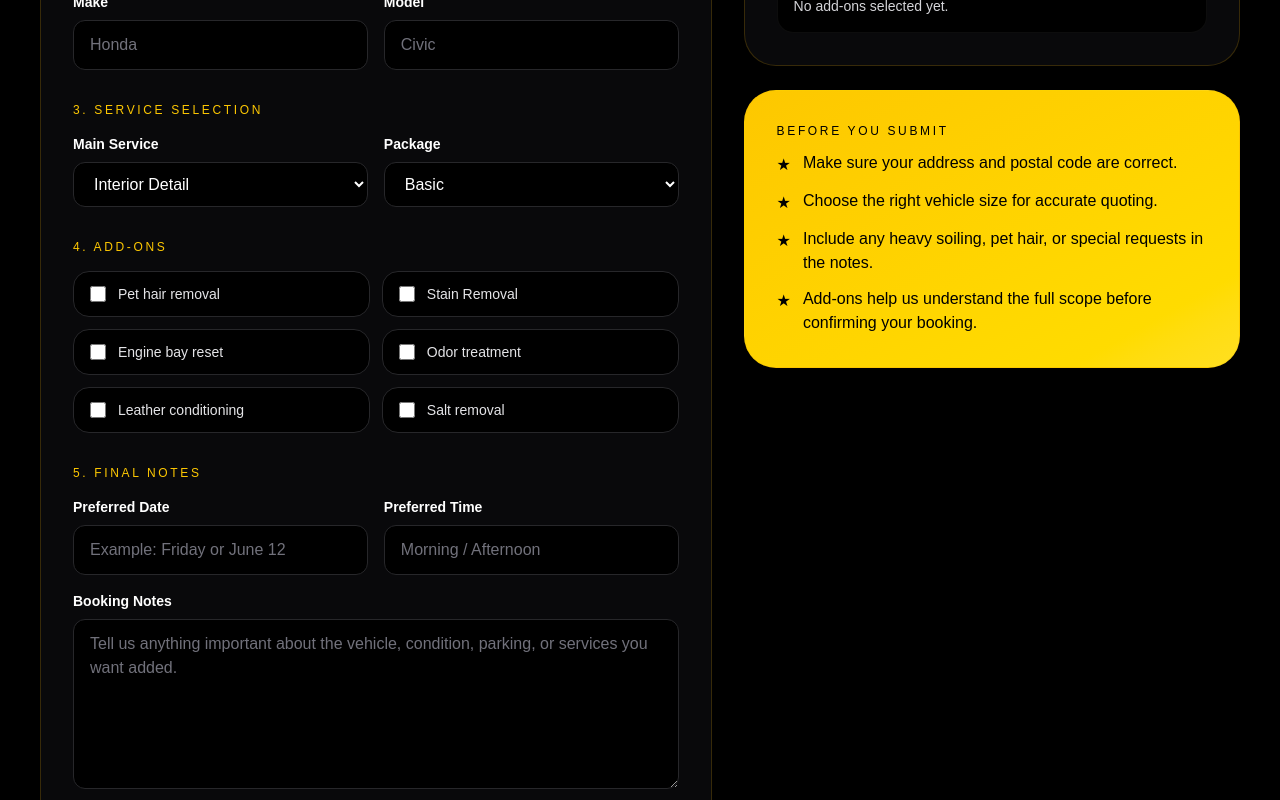
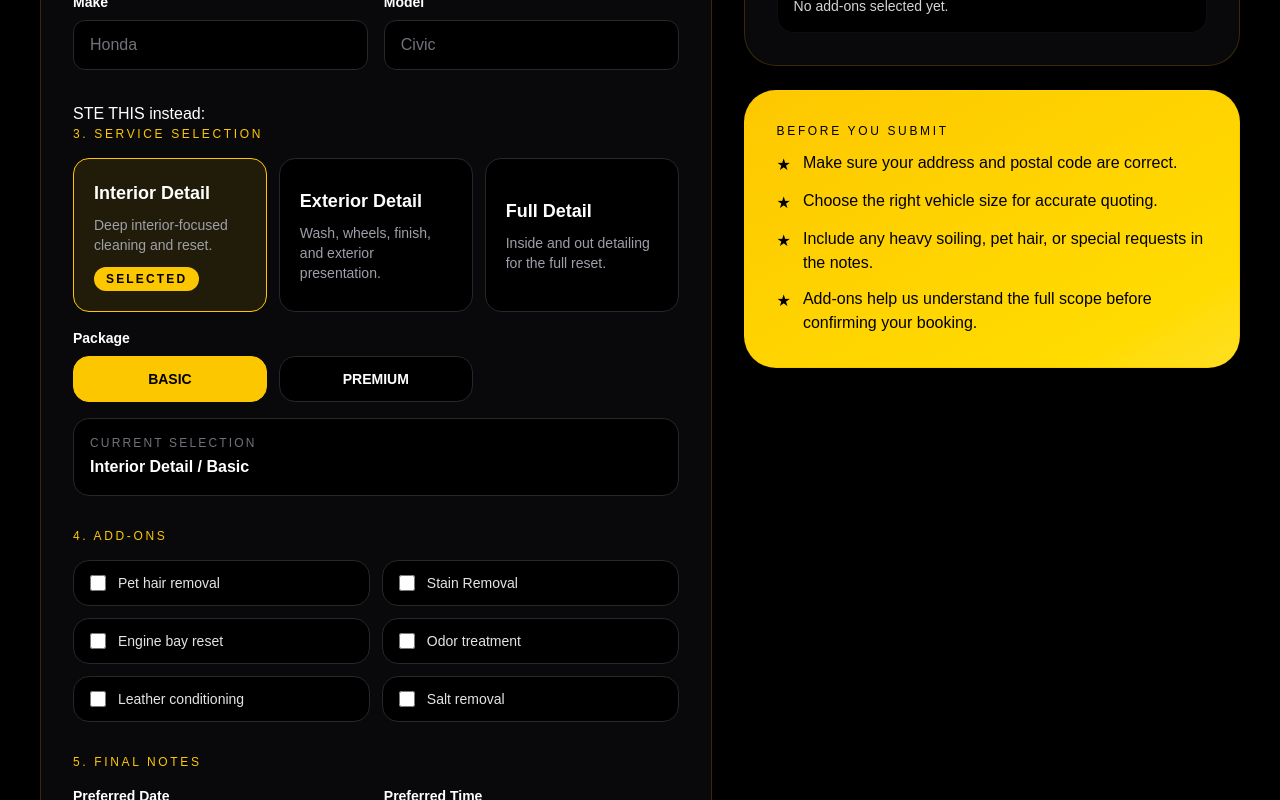
Before and after one commit to detailedbyrs/rs-detailing-site, a Next.js app: page /book in a window 1280 px wide. Shown: the part 920-1720 px from the top of the page. Built offline with nearby package versions, Linux system fonts and the light colour scheme.

Commit message:
Upgraded service selection UI

```diff
--- a/app/book/page.js
+++ b/app/book/page.js
@@ -175,33 +175,71 @@ export default function BookingPage() {
                 </div>
               </div>
 
+              STE THIS instead:
 <div>
   <p className="mb-4 text-xs uppercase tracking-[0.22em] text-yellow-400">3. Service Selection</p>
-                <div className="grid gap-4 md:grid-cols-2">
-                  <div>
-                    <FieldLabel>Main Service</FieldLabel>
-                    <Select
-                      name="service"
-                      value={service}
-                      onChange={(e) => handleServiceChange(e.target.value)}
+
+  <div className="grid gap-3 md:grid-cols-3">
+    {Object.keys(services).map((item) => {
+      const active = service === item;
+      return (
+        <button
+          key={item}
+          type="button"
+          onClick={() => handleServiceChange(item)}
+          className={`rounded-2xl border p-5 text-left transition ${
+            active
+              ? "border-yellow-400 bg-yellow-400/10"
+              : "border-zinc-800 bg-black hover:border-yellow-500/30"
+          }`}
         >
-                      {Object.keys(services).map((item) => (
-                        <option key={item} value={item}>{item}</option>
-                      ))}
-                    </Select>
+          <p className="text-lg font-bold text-white">{item}</p>
+          <p className="mt-2 text-sm text-zinc-400">
+            {item === "Interior Detail" && "Deep interior-focused cleaning and reset."}
+            {item === "Exterior Detail" && "Wash, wheels, finish, and exterior presentation."}
+            {item === "Full Detail" && "Inside and out detailing for the full reset."}
+          </p>
+          {active && (
+            <span className="mt-3 inline-block rounded-full bg-yellow-400 px-3 py-1 text-xs font-bold uppercase tracking-[0.18em] text-black">
+              Selected
+            </span>
+          )}
+        </button>
+      );
+    })}
   </div>
-                  <div>
+
+  <div className="mt-4">
     <FieldLabel>Package</FieldLabel>
-                    <Select
-                      name="package_tier"
-                      value={packageTier}
-                      onChange={(e) => setPackageTier(e.target.value)}
+    <div className="grid gap-3 sm:grid-cols-3">
+      {serviceOptions.map((item) => {
+        const active = packageTier === item;
+        return (
+          <button
+            key={item}
+            type="button"
+            onClick={() => setPackageTier(item)}
+            className={`rounded-2xl border px-4 py-3 text-sm font-bold uppercase transition ${
+              active
+                ? "border-yellow-400 bg-yellow-400 text-black"
+                : "border-zinc-800 bg-black text-white hover:border-yellow-500/30"
+            }`}
           >
-                      {serviceOptions.map((item) => (
-                        <option key={item} value={item}>{item}</option>
-                      ))}
-                    </Select>
+            {item}
+          </button>
+        );
+      })}
     </div>
+
+    <input type="hidden" name="service" value={service} />
+    <input type="hidden" name="package_tier" value={packageTier} />
+  </div>
+
+  <div className="mt-4 rounded-2xl border border-zinc-800 bg-black p-4">
+    <p className="text-xs uppercase tracking-[0.18em] text-zinc-500">Current Selection</p>
+    <p className="mt-1 text-base font-bold text-white">
+      {service} / {packageTier}
+    </p>
   </div>
 </div>
 
```
Lines whose indentation alone changed are shown as unchanged.
